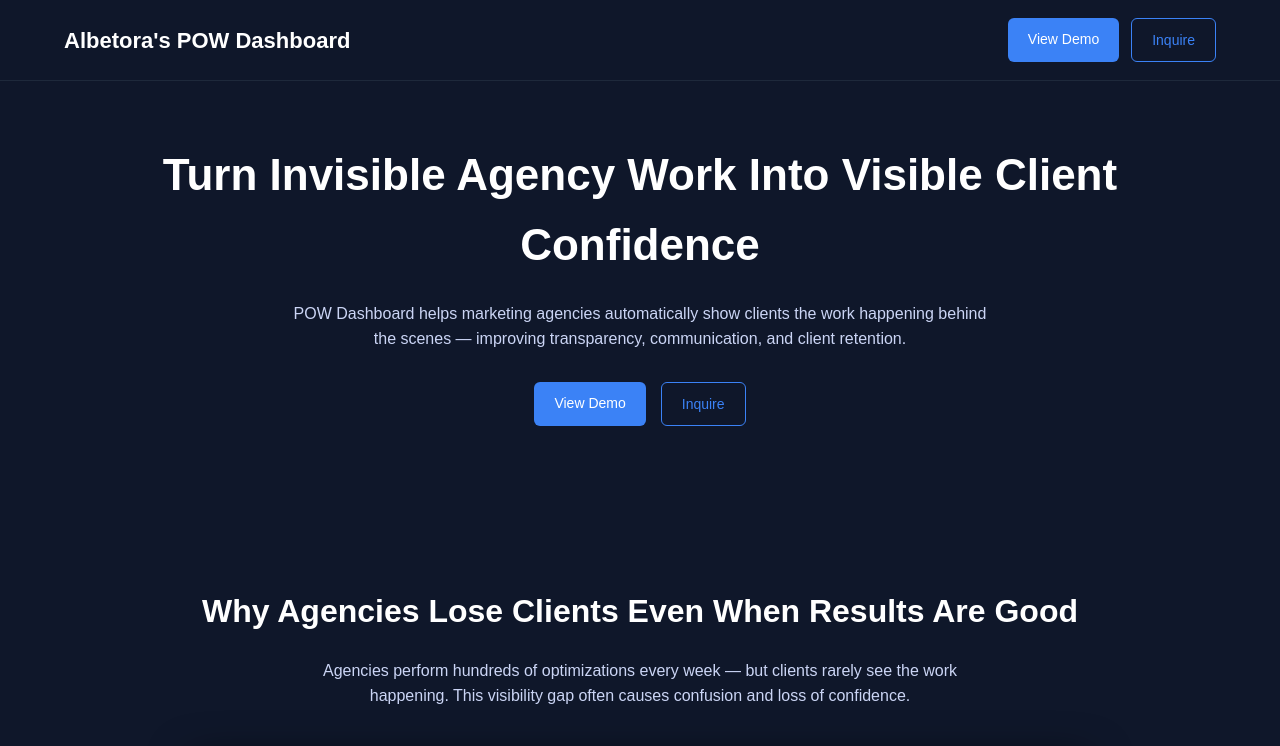
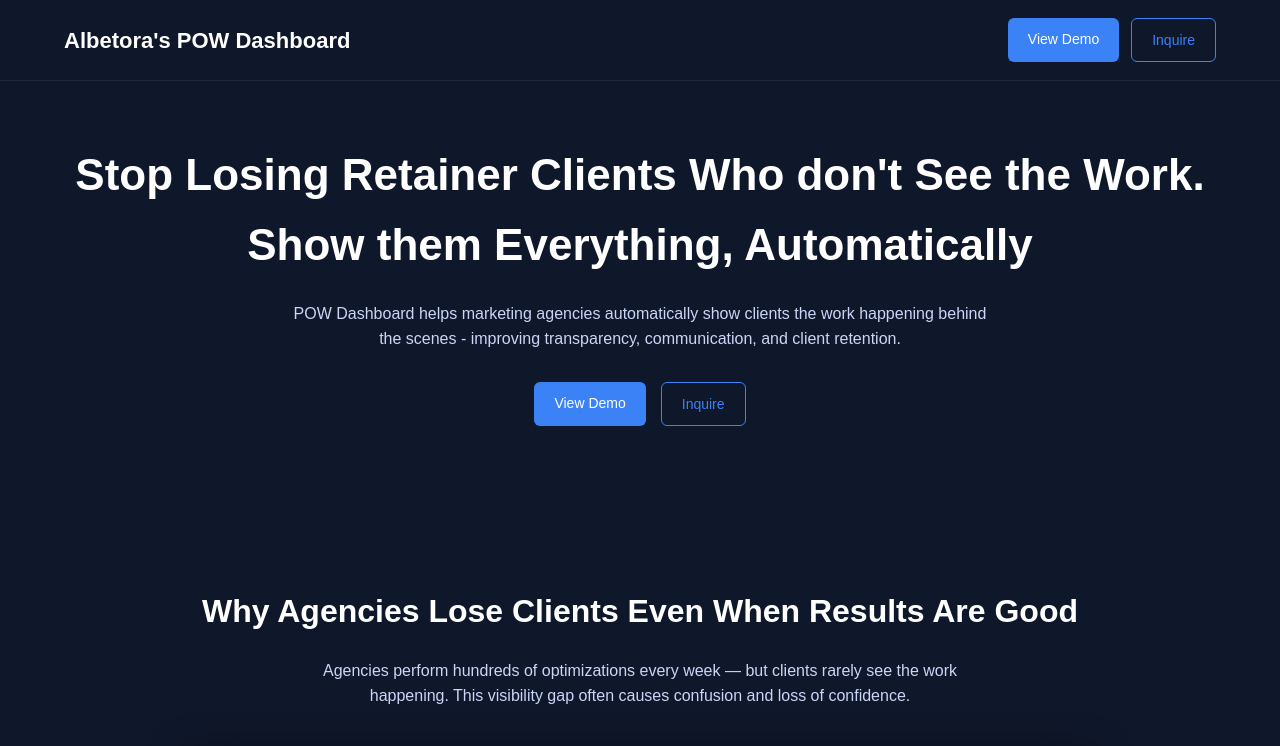
Before and after one commit to codebygs-sass/pow-dash, a plain HTML site: page index.html in a window 1280 px wide. Shown: the top 746 px of the page. Drawn offline with Linux system fonts and the light colour scheme; grey boxes are pictures that could not be loaded.

Commit message:
Headline

```diff
--- a/index.html
+++ b/index.html
@@ -231,11 +231,14 @@
 
     <section class="hero">
       <div class="container">
-        <h1>Turn Invisible Agency Work Into Visible Client Confidence</h1>
+        <h1>
+          Stop Losing Retainer Clients Who don't See the Work. Show them
+          Everything, Automatically
+        </h1>
 
         <p>
           POW Dashboard helps marketing agencies automatically show clients the
-          work happening behind the scenes — improving transparency,
+          work happening behind the scenes - improving transparency,
           communication, and client retention.
         </p>
 
```
